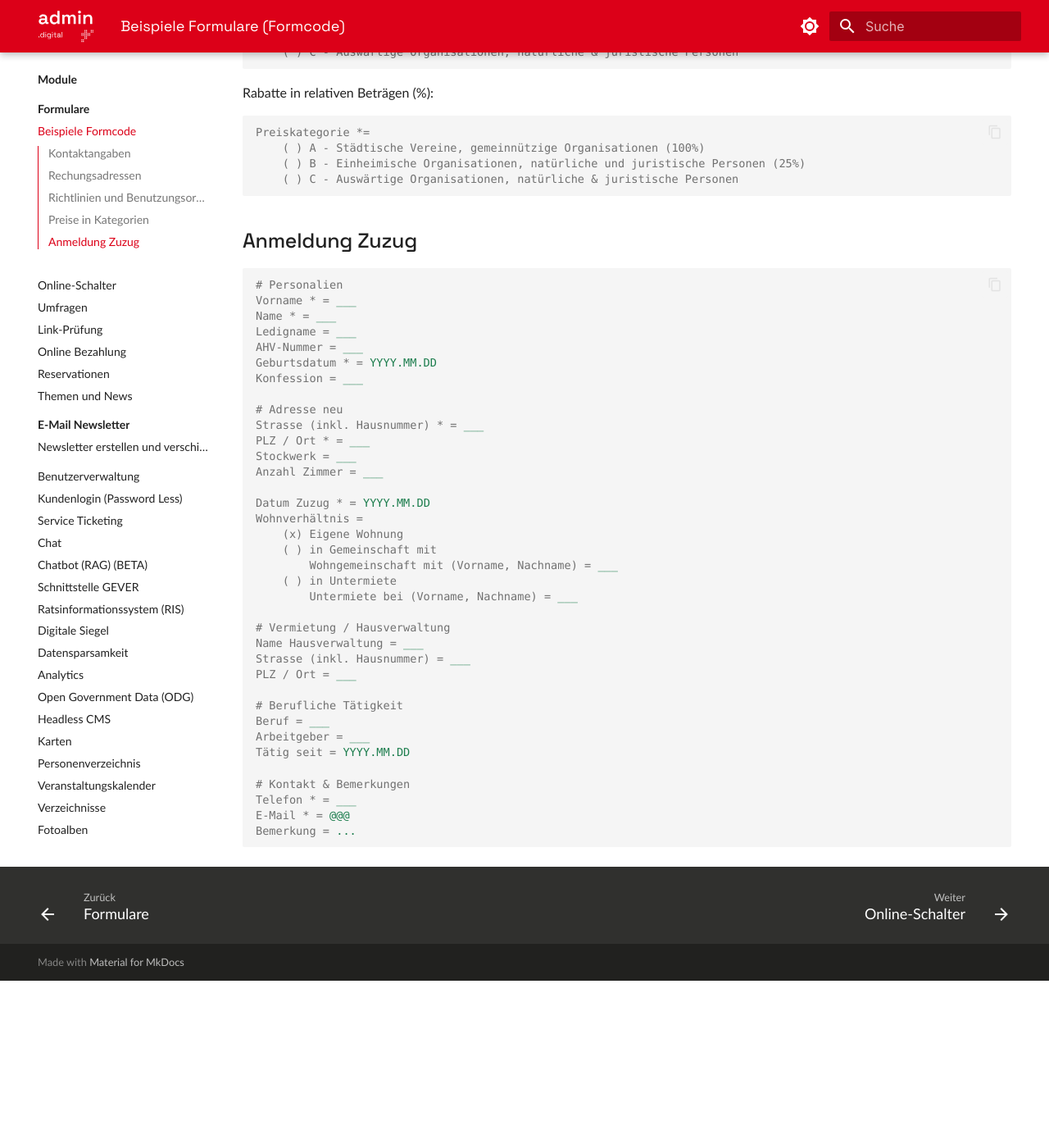
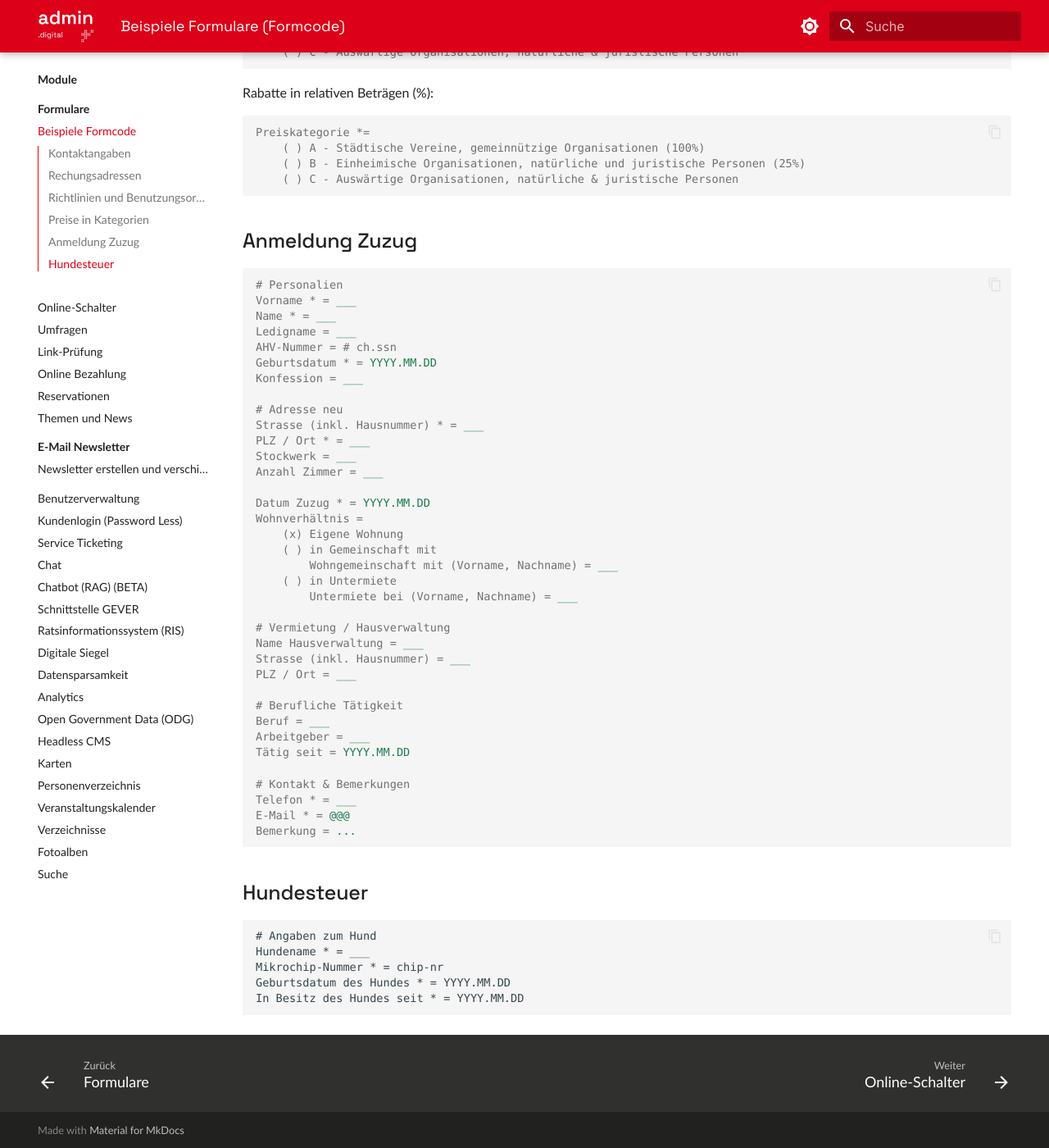
Before and after one commit to seantis/docs-admin-digital, an MkDocs documentation site: the page built from content/module/formulare/beispiele.md, in a window 1280 px wide and 1400 px high, scrolled down 1457 px. Shown: the whole window at 82% size. Built offline with MkDocs 1.6.1 and Material for MkDocs 9.7.7, drawn with Linux system fonts in a browser that asks for light colours; before the commit the page ends 2653 px from its top, so only the background shows below that.

````diff
--- a/content/module/formulare/beispiele.md
+++ b/content/module/formulare/beispiele.md
@@ -80,7 +80,7 @@ Preiskategorie *=
 Vorname * = ___
 Name * = ___
 Ledigname = ___
-AHV-Nummer = ___
+AHV-Nummer = # ch.ssn
 Geburtsdatum * = YYYY.MM.DD
 Konfession = ___
 
@@ -113,3 +113,13 @@ Telefon * = ___
 E-Mail * = @@@
 Bemerkung = ...
 ```
+
+## Hundesteuer
+
+```ìni
+# Angaben zum Hund
+Hundename * = ___
+Mikrochip-Nummer * = chip-nr
+Geburtsdatum des Hundes * = YYYY.MM.DD
+In Besitz des Hundes seit * = YYYY.MM.DD
+```
````
Also changed, not shown: content/module/formulare/index.md (+11 -0 lines).
